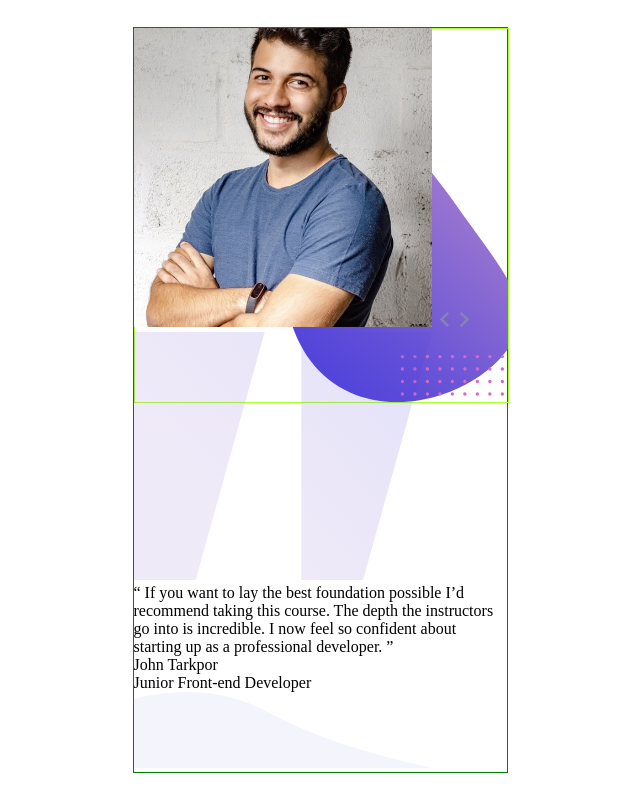
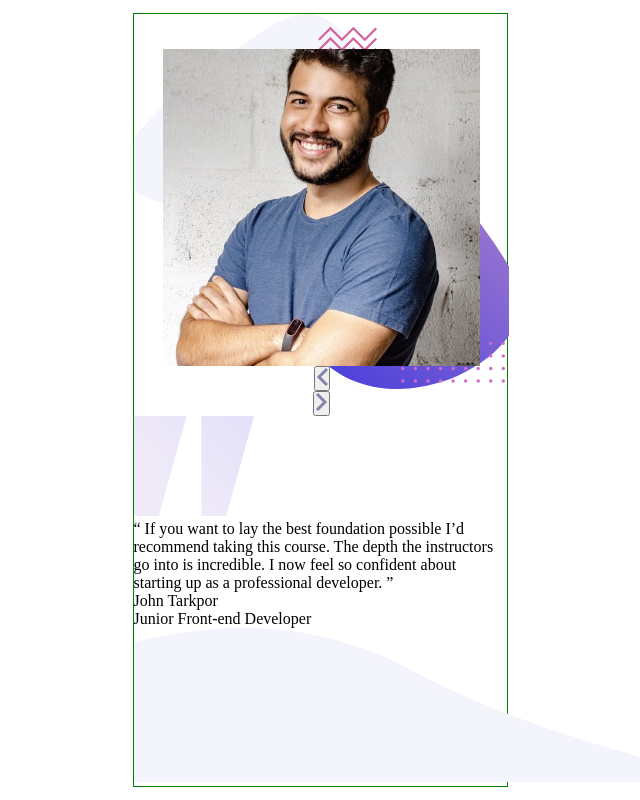
Before and after one commit to ioangheraszim/coding-bootcamp-testimonials-fe, a plain HTML site: page index.html in a window 1280 px wide. Shown: the whole page, without its empty margins (320-960 px from the left). Drawn offline with Linux system fonts and the light colour scheme; a script that the page names is missing.

Commit message:
improved on some CSS

```diff
--- a/style.scss
+++ b/style.scss
@@ -33,16 +33,22 @@ body {
         background-position: center; /* Center the image */
         background-repeat: no-repeat; /* Do not repeat the image */
         background-size: cover; /* Resize the background image to cover the entire container */
-        border: 1px solid greenyellow;
-        position:absolute;
+        position: absolute;
+    }
+
+    .card-element {
+        position: relative;
+        display: flex;
+        align-items: center;
+        flex-direction: column;
+        justify-content: center;
+        width: 85%;
+        margin-top: 2.2rem;
+        bottom: 50%;
+        left: 8%;
+
+        img {
+            width: 100%;
+        }
     }
 }
-
-
-
-
-
-img {
-    position: relative;
-    width: 80%;
-}
```
Also changed, not shown: style.css, 1 other file.
